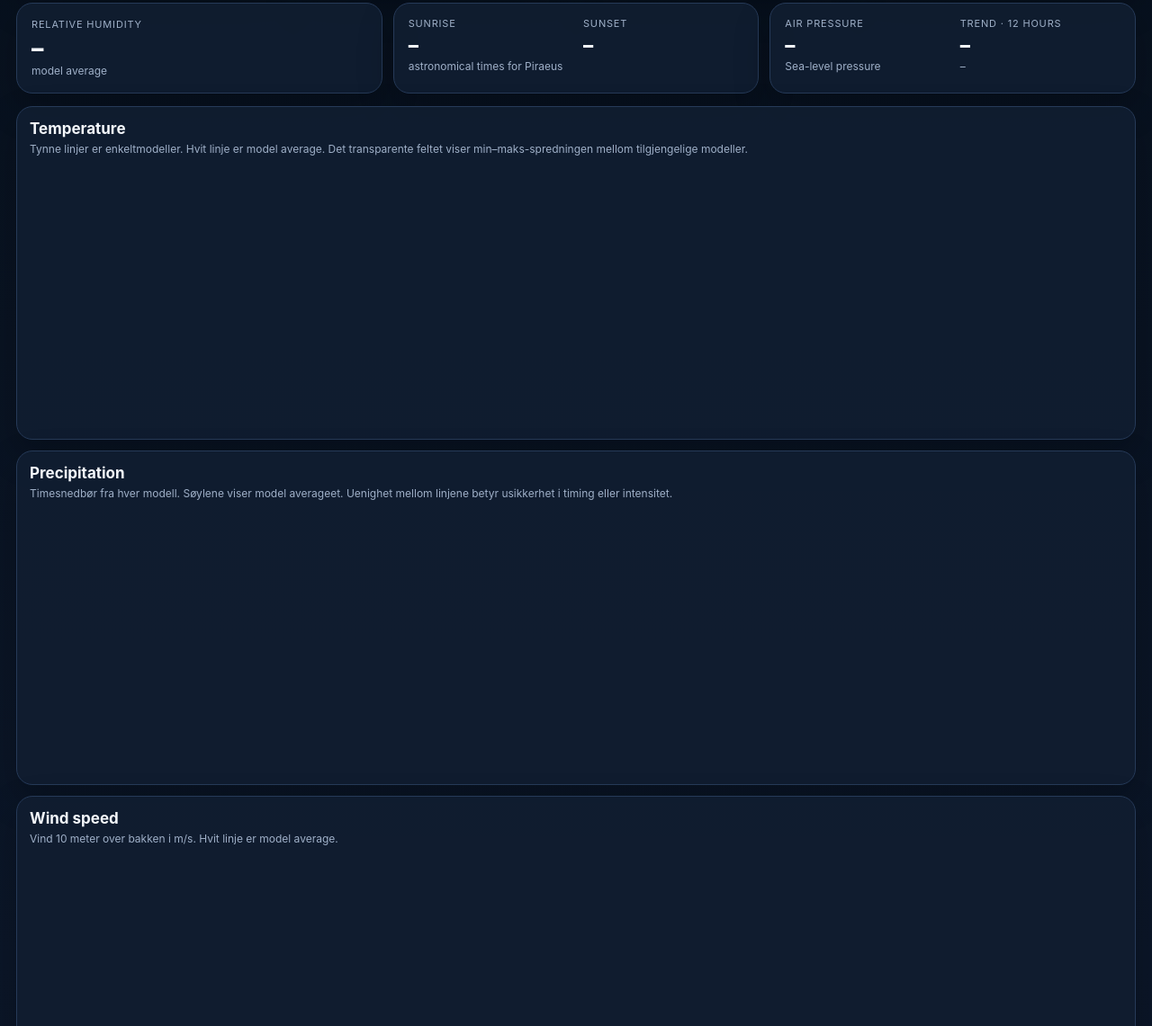
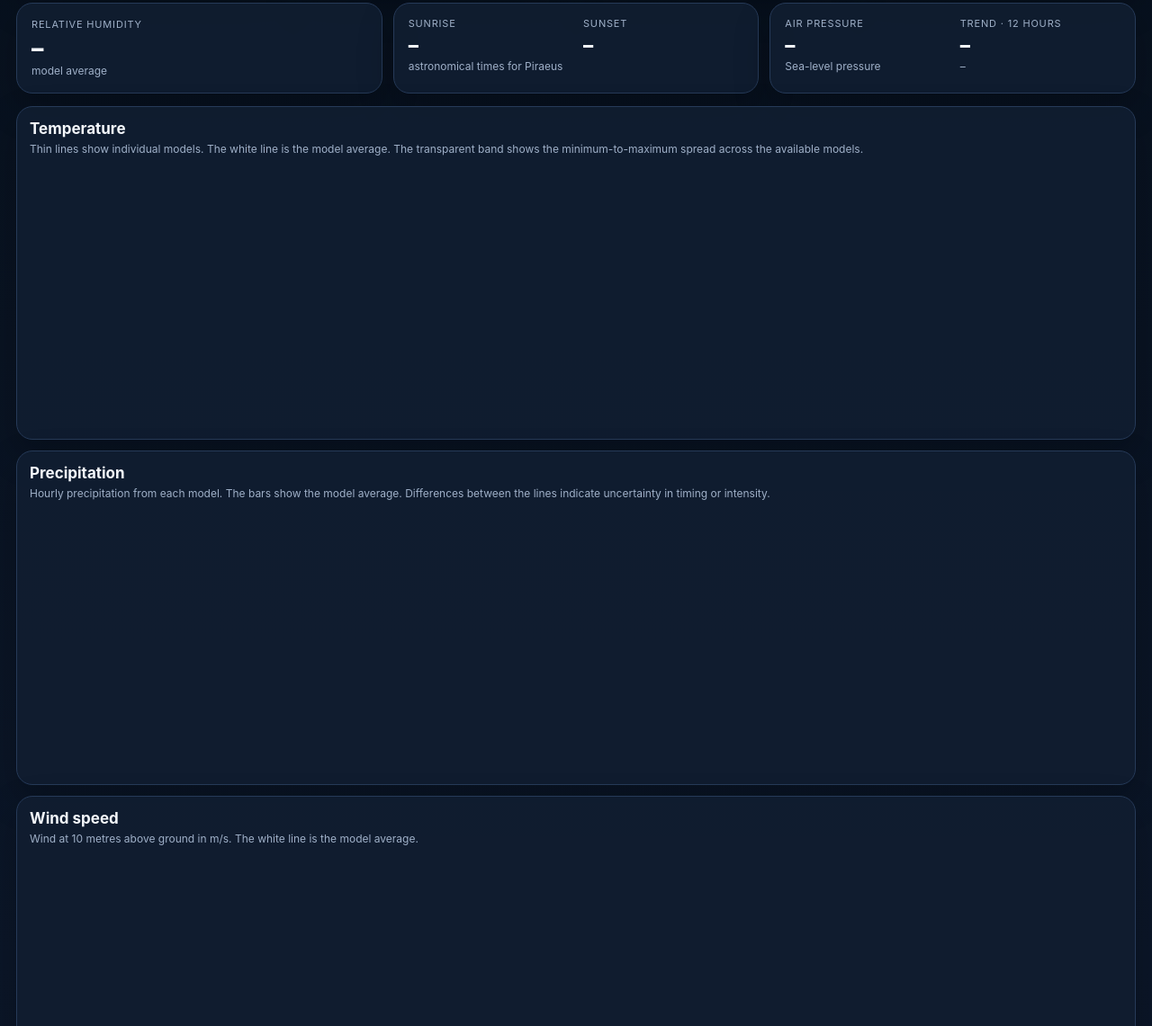
Before and after one commit to kennethfinn/piraeus-weather, a plain HTML site: page index.html in a window 1280 px wide. Shown: the part 311-1452 px from the top of the page at 90% size. Drawn offline with nearby package versions, Linux system fonts and the light colour scheme; no server answers.

Commit message:
Translate remaining graph text to English

```diff
--- a/index.html
+++ b/index.html
@@ -250,17 +250,17 @@
   <section class="grid">
     <div class="panel">
       <h2>Temperature</h2>
-      <p>Tynne linjer er enkeltmodeller. Hvit linje er model average. Det transparente feltet viser min–maks-spredningen mellom tilgjengelige modeller.</p>
+      <p>Thin lines show individual models. The white line is the model average. The transparent band shows the minimum-to-maximum spread across the available models.</p>
       <div class="chart-wrap"><canvas id="tempChart"></canvas></div>
     </div>
     <div class="panel">
       <h2>Precipitation</h2>
-      <p>Timesnedbør fra hver modell. Søylene viser model averageet. Uenighet mellom linjene betyr usikkerhet i timing eller intensitet.</p>
+      <p>Hourly precipitation from each model. The bars show the model average. Differences between the lines indicate uncertainty in timing or intensity.</p>
       <div class="chart-wrap"><canvas id="precipChart"></canvas></div>
     </div>
     <div class="panel">
       <h2>Wind speed</h2>
-      <p>Vind 10 meter over bakken i m/s. Hvit linje er model average.</p>
+      <p>Wind at 10 metres above ground in m/s. The white line is the model average.</p>
       <div class="chart-wrap"><canvas id="windChart"></canvas></div>
     </div>
     <div class="panel">
```
